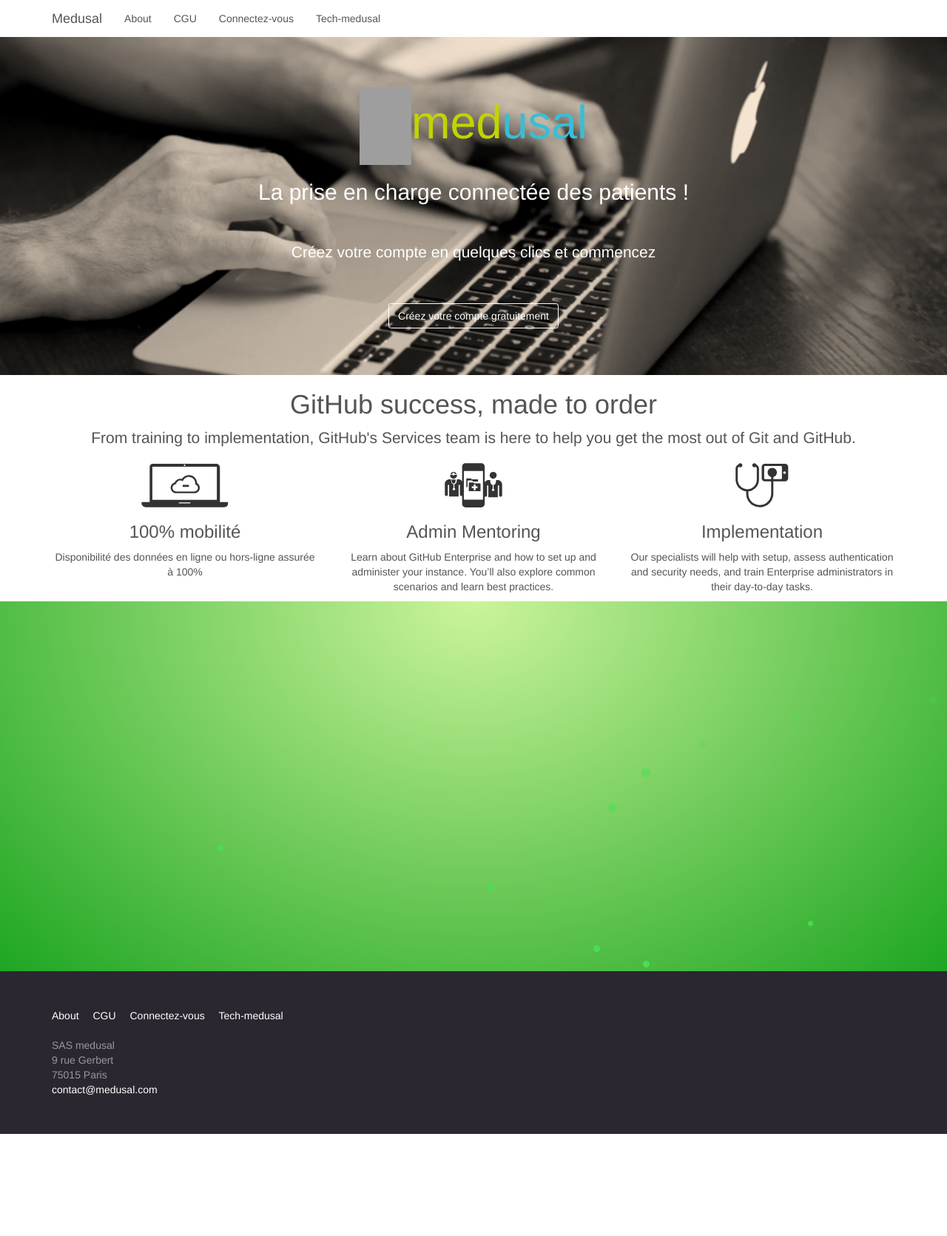
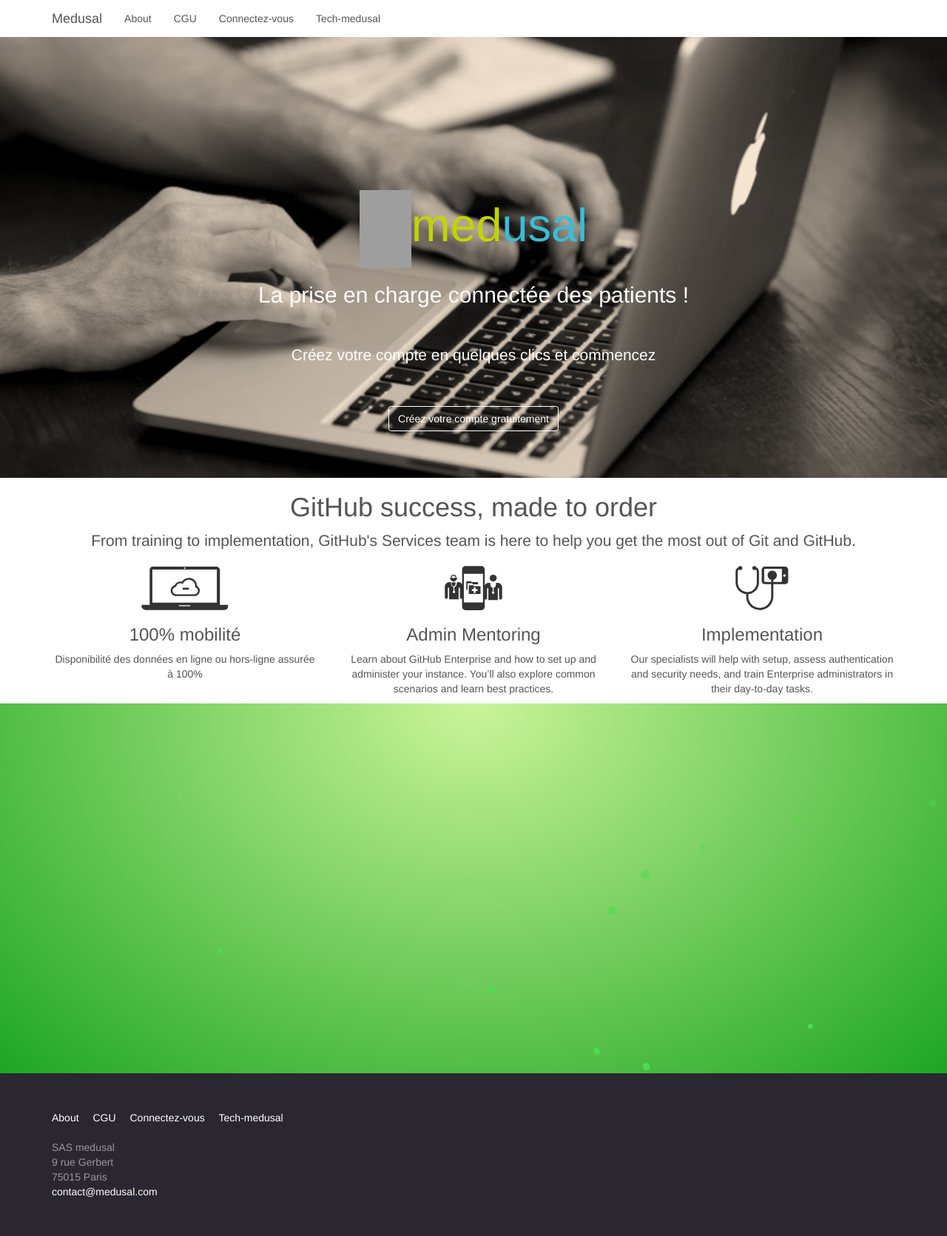
Before and after one commit to medusal/medusal.github.io, a Jekyll site: the page built from index.html, in a window 1280 px wide. Shown: the whole page at 74% size. Built offline with Jekyll 4.4.1, drawn with Linux system fonts in a browser that asks for light colours; before the commit the page ends 1533 px from its top, so only the background shows below that; grey boxes are pictures that could not be loaded.

```diff
--- a/index.html
+++ b/index.html
@@ -5,7 +5,7 @@ layout: home
 <div class="home">
   <section class="wallpaper-background jumbotron">
     <h1 class="white text-center">
-      <IMG SRC="https://cloud.githubusercontent.com/assets/9364085/16230013/b3560aa8-37bf-11e6-8d19-613a8952ddbc.png"
+      </br></br><IMG SRC="https://cloud.githubusercontent.com/assets/9364085/16230013/b3560aa8-37bf-11e6-8d19-613a8952ddbc.png"
       ALT="medusal-logo"
       TITLE="medusal"
       WIDTH=70
```
